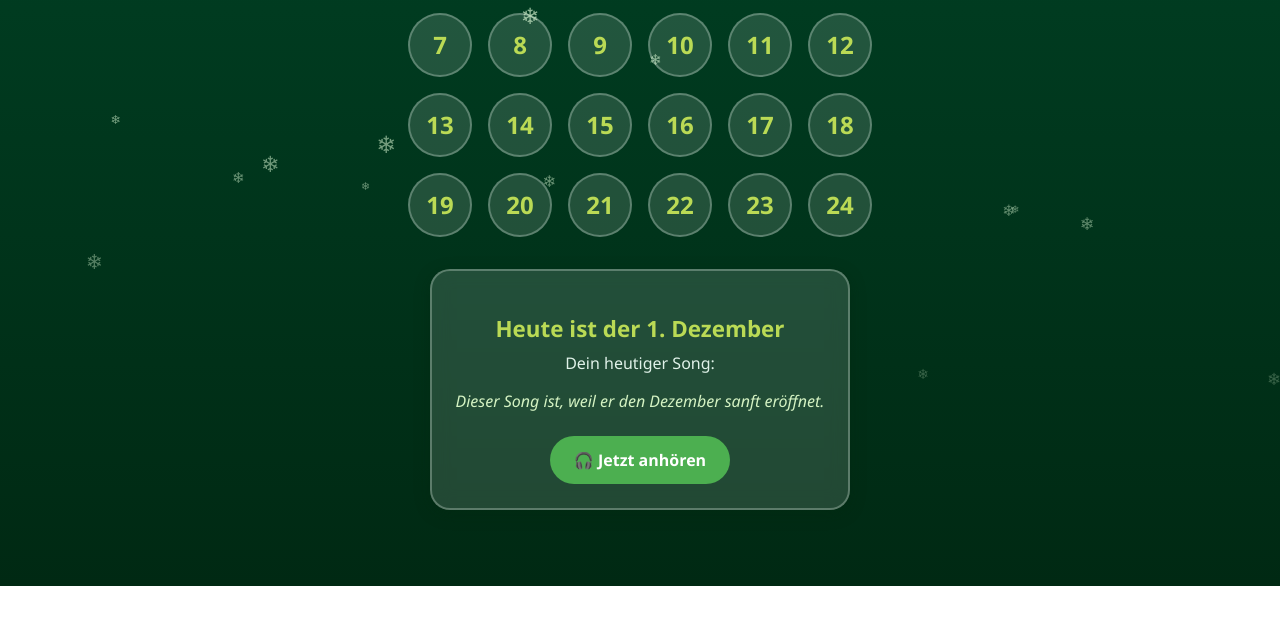
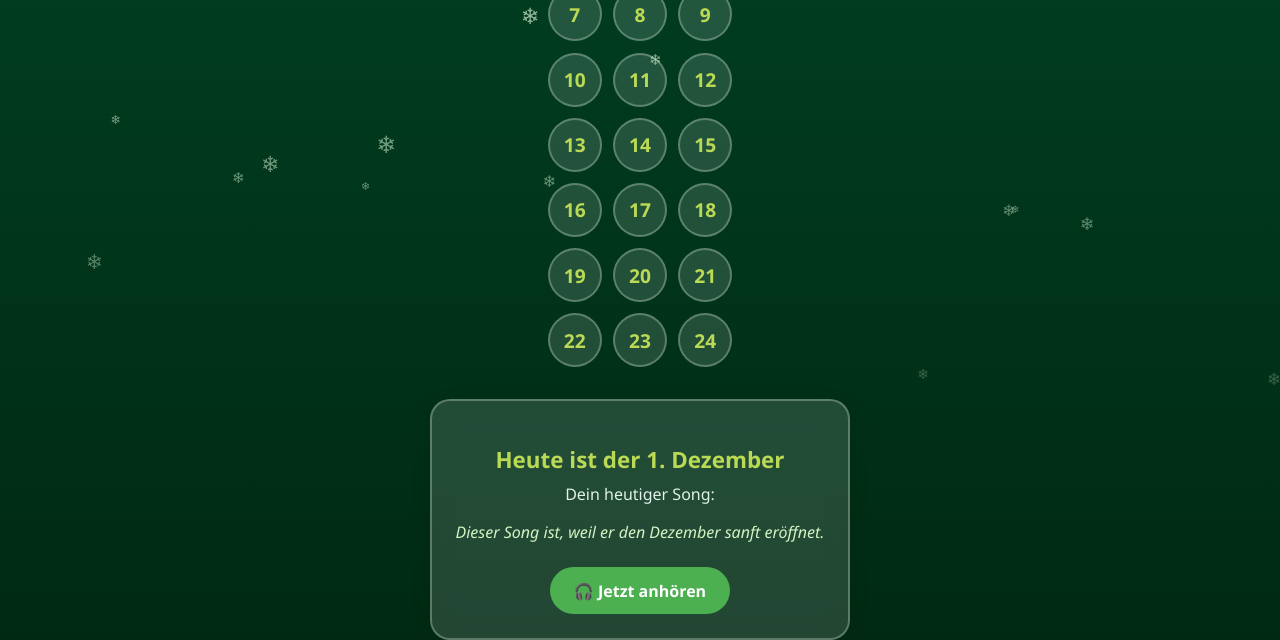
Before and after one commit to skss83/Adventskalender-2025, a plain HTML site: page index.html in a window 1280 px wide. Shown: the part 214-854 px from the top of the page. Before the commit the page ends 800 px from the top, so only its background shows below. Drawn offline with Linux system fonts and the light colour scheme.

Commit message:
Update index.html

```diff
--- a/index.html
+++ b/index.html
@@ -29,9 +29,9 @@
 
     .calendar {
       display: grid;
-      grid-template-columns: repeat(6, 1fr);
-      gap: 1rem;
-      max-width: 600px;
+      grid-template-columns: repeat(3, 1fr);
+gap: 0.7rem;
+      max-width: 100%;
       margin: 0 auto 2rem auto;
     }
 
@@ -39,10 +39,10 @@
       background: rgba(224, 242, 233, 0.15);
       border: 2px solid rgba(224, 242, 233, 0.3);
       border-radius: 50%;
-      width: 60px;
-      height: 60px;
+      width: 50px;
+      height: 50px;
       font-weight: bold;
-      font-size: 1.5rem;
+      font-size: 1.2rem;
       color: #bada55;
       display: flex;
       align-items: center;
```
